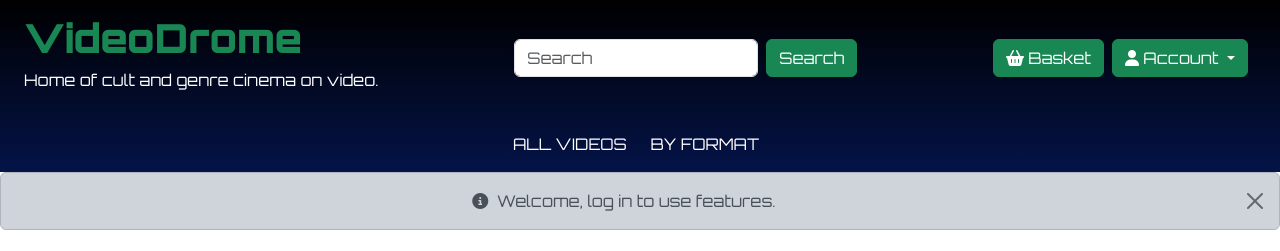
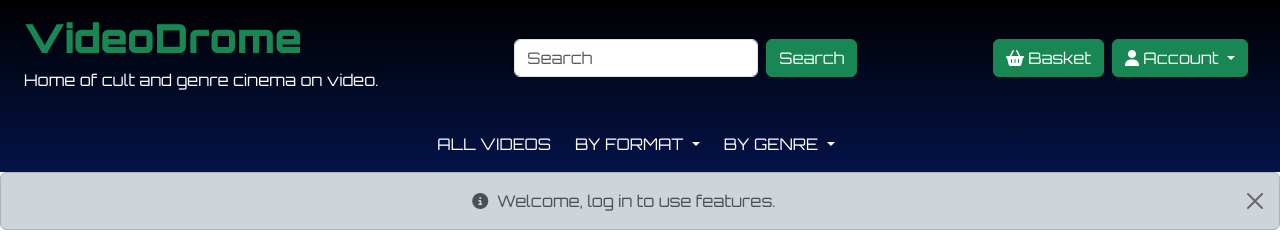
Before and after one commit to 0davidog/CI_PP5_VideoDrome, a Django app: a page that uses templates/base.html in a window 1280 px wide. Shown: the top 251 px of the page. Run offline with Django 5.2, Linux system fonts and the light colour scheme; data comes from the database, SQL or seed files in the repository; both versions use the stored data as it was after the commit; data that the repository does not hold is empty; some libraries are stand-ins or nearby versions.

Commit message:
Add ability to filter by categories

```diff
--- a/templates/base.html
+++ b/templates/base.html
@@ -90,14 +90,35 @@
                 <a class="nav-link nav-link-white me-2" aria-current="page" href="{% url 'videos' %}">ALL VIDEOS</a>
               </li>
               <li class="nav-item">
-                <a class="nav-link nav-link-white me-2" aria-current="page" href="#">BY FORMAT</a>
+                <div class="dropdown">
+                  <a class="nav-link nav-link-white dropdown-toggle me-2" type="button" data-bs-toggle="dropdown" aria-expanded="false">
+                    BY FORMAT
+                  </a>
+                  <ul class="dropdown-menu">
+                    <li><a class="dropdown-item" href="{% url 'videos' %}?format=dvd">DVD</a></li>
+                    <li><a class="dropdown-item" href="{% url 'videos' %}?format=blu-ray">Blu-Ray</a></li>
+                    <li><a class="dropdown-item" href="{% url 'videos' %}?format=4k-ultra-hd">4K Ultra HD</a></li>
+                  </ul>
+                  </div>
+              </li>
+              <li class="nav-item">
+                <div class="dropdown">
+                  <a class="nav-link nav-link-white dropdown-toggle me-2" type="button" data-bs-toggle="dropdown" aria-expanded="false">
+                    BY GENRE
+                  </a>
+                  <ul class="dropdown-menu">
+                    <li><a class="dropdown-item" href="{% url 'videos' %}?genre=horror">Horror</a></li>
+                    <li><a class="dropdown-item" href="{% url 'videos' %}?genre=thriller">Thriller</a></li>
+                    <li><a class="dropdown-item" href="{% url 'videos' %}?genre=animation">Animation</a></li>
+                  </ul>
+                  </div>
               </li>
               {% if user.is_authenticated and user.is_staff %}
               <li class="nav-item">
                 <div class="dropdown">
-                  <button class="btn btn-danger dropdown-toggle ms-2 me-2" type="button" data-bs-toggle="dropdown" aria-expanded="false">
+                  <a class="nav-link nav-link-white dropdown-toggle me-2" type="button" data-bs-toggle="dropdown" aria-expanded="false">
                     ADMIN
-                  </button>
+                  </a>
                   <ul class="dropdown-menu">
                     <li><a class="dropdown-item" href="{% url 'admin:index' %}">Admin Panel</a></li>
                     <li><a class="dropdown-item" href="{% url 'admin:videos_video_changelist' %}">Inventory List</a></li>
--- a/videos/admin.py
+++ b/videos/admin.py
@@ -1,5 +1,5 @@
 from django.contrib import admin
-from .models import Video, Language, Region, Subtitle, UserRating
+from .models import Video, Language, Region, Subtitle, UserRating, Genre
 
 # Register your models here.
 
@@ -11,3 +11,4 @@
 admin.site.register(Region)
 admin.site.register(Subtitle)
 admin.site.register(UserRating)
+admin.site.register(Genre)
--- a/videos/models.py
+++ b/videos/models.py
@@ -28,6 +28,13 @@
     def __str__(self):
         return self.region
 
+class Genre(models.Model):
+    """
+    """
+    genre_name = models.CharField(max_length=100, blank=True)
+
+    def __str__(self):
+        return self.genre_name
 
 class Video(models.Model):
     """
@@ -69,6 +76,7 @@
     languages = models.ManyToManyField(Language, blank=True)
     subtitles = models.ManyToManyField(Subtitle, blank=True)
     region = models.ManyToManyField(Region, blank=True)
+    genre = models.ManyToManyField(Genre, blank=True)
     wishlist = models.ManyToManyField(
         User,
         related_name='wishlist',
--- a/videos/views.py
+++ b/videos/views.py
@@ -3,7 +3,7 @@
 from django.urls import reverse
 from django.contrib import messages
 from django.db.models import Q
-from .models import Video, Language, Subtitle, UserRating, User
+from .models import Video, Language, Subtitle, UserRating, User, Genre
 
 # Create your views here.
 
@@ -11,8 +11,20 @@
     """ A view to show all products, including sorting and search queries """
 
     videos = Video.objects.all()
+    search_query = None
+    format_query = None
+    genre_query = None
 
     if request.GET:
+
+        if 'genre' in request.GET:
+            genre_query = request.GET['genre']
+            videos = videos.filter(genre__genre_name__icontains=genre_query)
+
+        if 'format' in request.GET:
+            format_query = request.GET['format']
+            videos = videos.filter(format__icontains=format_query)
+
         if 's-q' in request.GET:
             search_query = request.GET['s-q']
             if not search_query:
@@ -25,6 +37,8 @@
     context = {
         'videos': videos,
         'search': search_query,
+        'genre_query': genre_query,
+        'format_query': format_query,
     }
 
     return render(request, 'videos/videos.html', context)
```
Also changed, not shown: videos/templates/videos/videos.html (+12 -0 lines), db.sqlite3, videos/migrations/0011_genre_video_genre.py (added).
